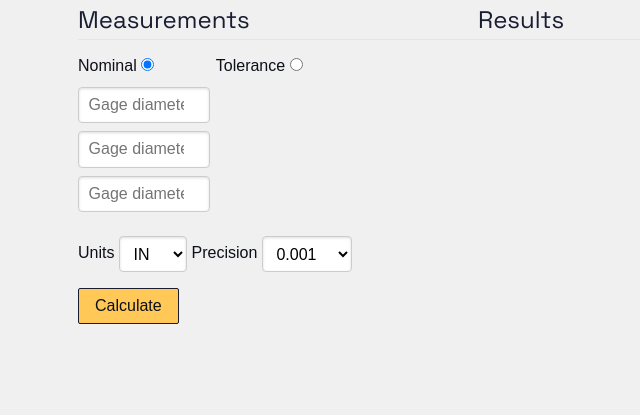
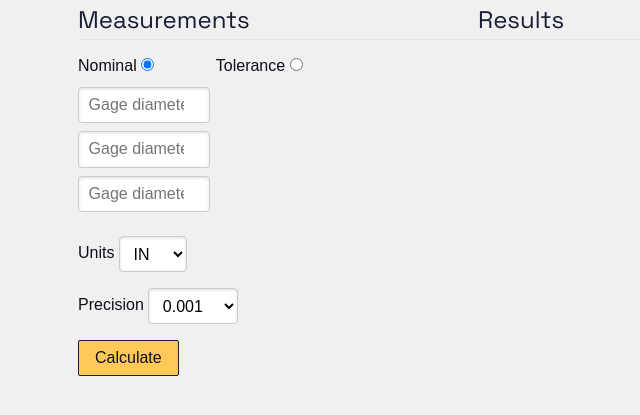
Before and after one commit to rouyng/hole-calc, a Flask app: page / in a window 1280 px wide. Shown: the part 176-591 px from the top of the page, without its empty margins (162-802 px from the left). Run offline with Flask 2, Linux system fonts and the light colour scheme; some libraries are stand-ins or nearby versions.

Commit message:
put units/precision fields in one column

```diff
--- a/templates/3hole.html
+++ b/templates/3hole.html
@@ -47,10 +47,12 @@
                                 {# Pin 3 tolerance sign #}
                                 {{ form.pin3_sign(class="pure-input-1-4 tol-params") }}
                             </div>
-                            <div class="pure-u-1" style="padding-bottom: 1em; padding-top: 1em">
+                            <div class="pure-u-1" style="padding-bottom: 0.5em; padding-top: 1em">
                                 {# Form units #}
                                 {{ form.units.label }}
                                 {{ form.units(class="pure-input") }}
+                            </div>
+                            <div class="pure-u-1" style="padding-bottom: 1em; padding-top: 0.5em">
                                 {# Form precision #}
                                 {{ form.precision.label }}
                                 {{ form.precision(class="pure-input") }}
```
